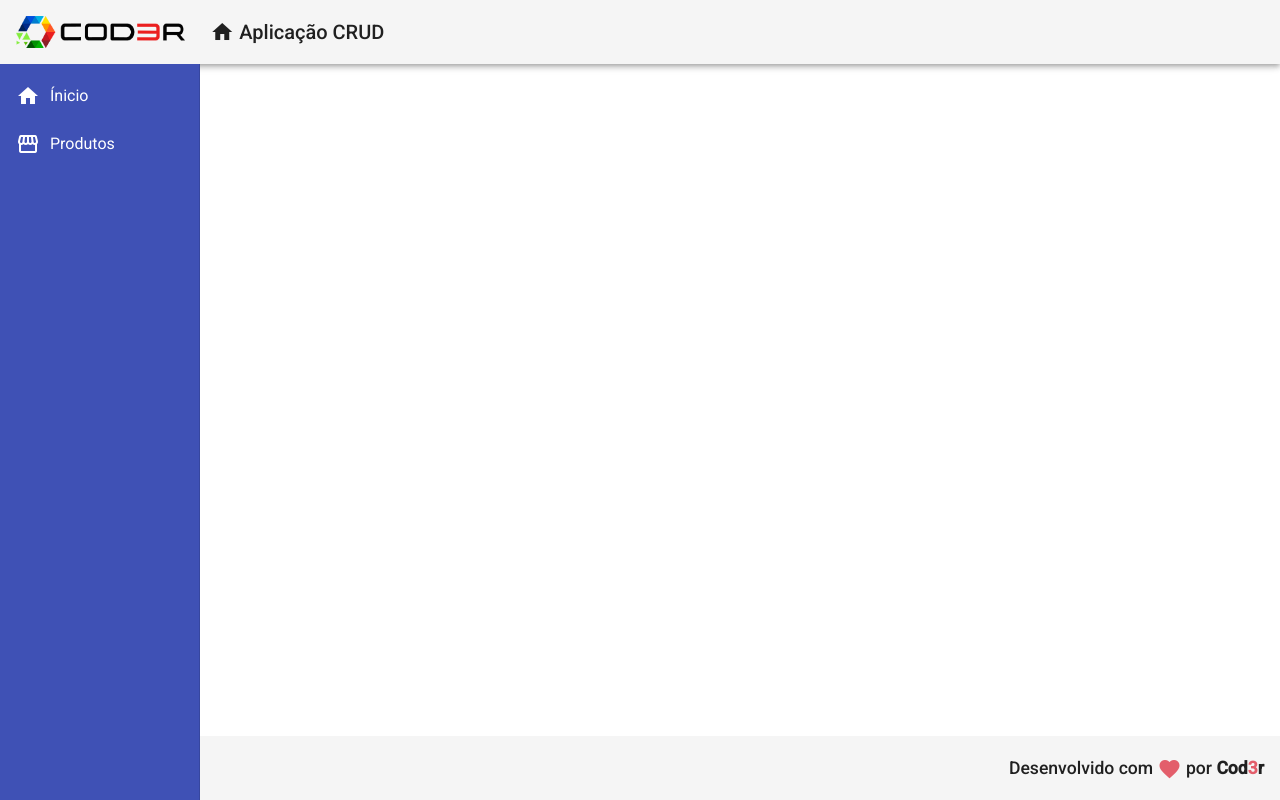
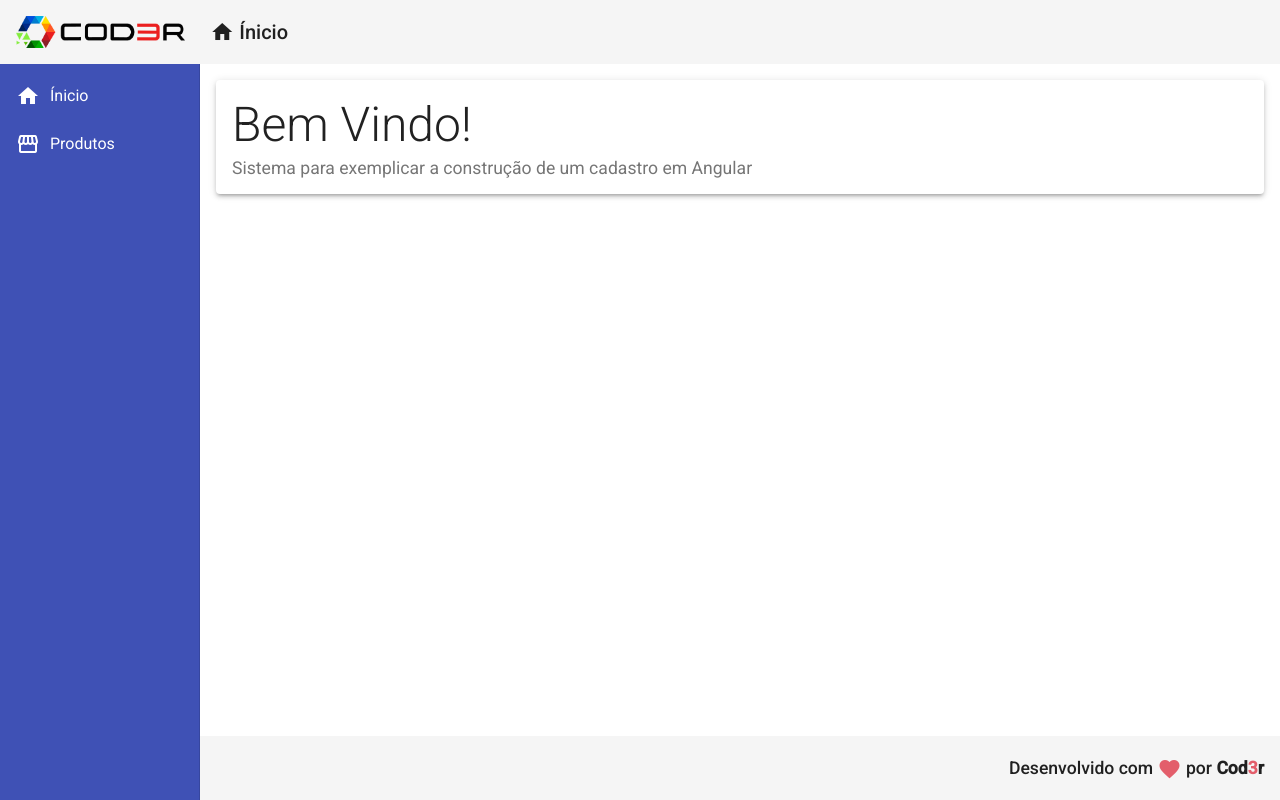
Before and after one commit to guilhermef092/angular-crud, an Angular app in the folder frontend/: page / in a window 1280 px wide. Built offline with nearby package versions, Linux system fonts and the light colour scheme.

Commit message:
Component Home

```diff
--- a/frontend/src/app/components/template/header/header.component.html
+++ b/frontend/src/app/components/template/header/header.component.html
@@ -10,7 +10,7 @@
       <i class="material-icons">
         home
       </i>
-      Aplicação CRUD
+      Ínicio
     </a>
   </span>
 </mat-toolbar>
--- a/frontend/src/app/components/template/nav/nav.component.css
+++ b/frontend/src/app/components/template/nav/nav.component.css
@@ -10,3 +10,8 @@
 .sidenav i {
   padding-right: 10px;
 }
+
+.content {
+  padding: 16px;
+  background-color: #FFF;
+}
--- a/frontend/src/app/components/template/nav/nav.component.html
+++ b/frontend/src/app/components/template/nav/nav.component.html
@@ -15,4 +15,8 @@
       </a>
     </mat-nav-list>
   </mat-sidenav>
+
+  <mat-sidenav-content class="content">
+    <app-home></app-home>
+  </mat-sidenav-content>
 </mat-sidenav-container>
--- /dev/null
+++ b/frontend/src/app/views/home/home.component.css
@@ -0,0 +1,9 @@
+.home .title {
+  font-size: 3rem;
+  font-weight: 300;
+  line-height:1.2;
+}
+
+.home .subtitle {
+  font-size: 1.1rem;
+}
--- /dev/null
+++ b/frontend/src/app/views/home/home.component.html
@@ -0,0 +1,9 @@
+<mat-card class="home mat-elevation-z3">
+  <mat-card-title class="title">
+    Bem Vindo!
+  </mat-card-title>
+
+  <mat-card-subtitle class="subtitle">
+    Sistema para exemplicar a construção de um cadastro em Angular
+  </mat-card-subtitle>
+</mat-card>
--- /dev/null
+++ b/frontend/src/app/views/home/home.component.ts
@@ -0,0 +1,15 @@
+import { Component, OnInit } from '@angular/core';
+
+@Component({
+  selector: 'app-home',
+  templateUrl: './home.component.html',
+  styleUrls: ['./home.component.css']
+})
+export class HomeComponent implements OnInit {
+
+  constructor() { }
+
+  ngOnInit(): void {
+  }
+
+}
```
Also changed, not shown: frontend/src/app/app.module.ts (+7 -2 lines).
